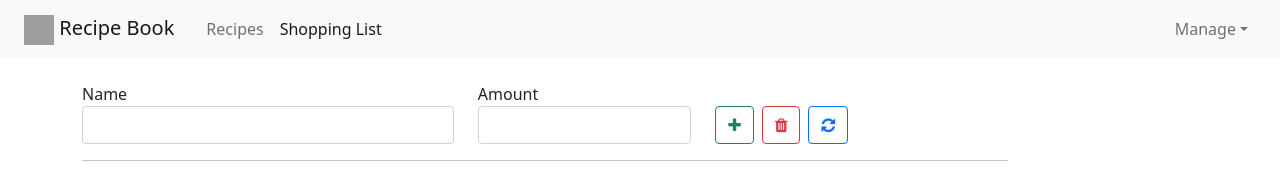
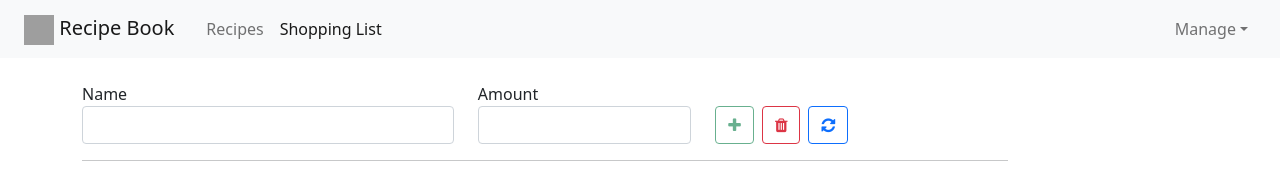
Before and after one commit to rahul0101rock/Recipe-book-with-Shopping-list, an Angular app: page /shopping-list in a window 1280 px wide. Shown: the top 176 px of the page. Built offline with nearby package versions, Linux system fonts and the light colour scheme; grey boxes are pictures that could not be loaded.

Commit message:
Added logic to take input via shopping list form

```diff
--- a/src/app/app.module.ts
+++ b/src/app/app.module.ts
@@ -12,6 +12,7 @@
 import { HeaderComponent } from './header/header.component';
 import { RecipeStartComponent } from './recipes/recipe-start/recipe-start.component';
 import { RecipeEditComponent } from './recipes/recipe-edit/recipe-edit.component';
+import { FormsModule } from '@angular/forms';
 
 @NgModule({
   declarations: [
@@ -28,7 +29,8 @@
   ],
   imports: [
     BrowserModule,
-    AppRoutingModule
+    AppRoutingModule,
+    FormsModule
   ],
   providers: [],
   bootstrap: [AppComponent]
--- a/src/app/shopping-list/shopping-edit/shopping-edit.component.html
+++ b/src/app/shopping-list/shopping-edit/shopping-edit.component.html
@@ -1,15 +1,17 @@
+<form (ngSubmit)="onAddIngredient(f)" #f="ngForm">
     <div class="row mt-4">
         <div class=" col-md-5  form-group">
             <label for="name">Name</label>
-        <input type="text" id="name" class="form-control" #nameInput >
+            <input type="text" id="name" class="form-control" name="name" ngModel required>
         </div>
         <div class="col-md-3">
             <label for="amount">Amount</label>
-        <input type="text" id="amount" class="form-control" #amountInput >
+            <input type="number" id="amount" class="form-control" name="amount" ngModel required pattern="^[1-9]+[0-9]*$">
         </div>
         <div class="col-md-auto mt-4">
-        <button class="btn btn-outline-success"(click)="onAddIngredient()"> <i class="fa fa-plus"></i></button>
+            <button class="btn btn-outline-success" [disabled]="!f.valid"> <i class="fa fa-plus"></i></button>
             <button class="btn btn-outline-danger mx-2"><i class="fa fa-trash"></i></button>
             <button class="btn btn-outline-primary"><i class="fa fa-refresh"></i></button>
         </div>
     </div>
+</form>
--- a/src/app/shopping-list/shopping-edit/shopping-edit.component.ts
+++ b/src/app/shopping-list/shopping-edit/shopping-edit.component.ts
@@ -1,6 +1,7 @@
 import { ShoppingListService } from './../shopping-list.service';
 import { Ingredients } from './../../shared/ingredients.model';
 import { Component, ElementRef, OnInit, ViewChild, EventEmitter, Output } from '@angular/core';
+import { NgForm } from '@angular/forms';
 
 @Component({
   selector: 'app-shopping-edit',
@@ -9,17 +10,14 @@
 })
 export class ShoppingEditComponent implements OnInit {
 
-  @ViewChild('nameInput',{static : false}) nameRef: ElementRef;
-  @ViewChild('amountInput',{static : false}) amountRef: ElementRef;
-
   constructor(private shoppingListService: ShoppingListService) { }
 
   ngOnInit(): void {
   }
 
-  onAddIngredient(){
-    if( this.nameRef.nativeElement.value != "" && this.amountRef.nativeElement.value != "" )
-    this.shoppingListService.addIngredient(new Ingredients(this.nameRef.nativeElement.value,this.amountRef.nativeElement.value));
+  onAddIngredient(form: NgForm){
+    if( form.value.name != "" && form.value.amount != "" )
+    this.shoppingListService.addIngredient(new Ingredients(form.value.name,form.value.amount));
   }
 
 }
```
Lines whose indentation alone changed are shown as unchanged.
